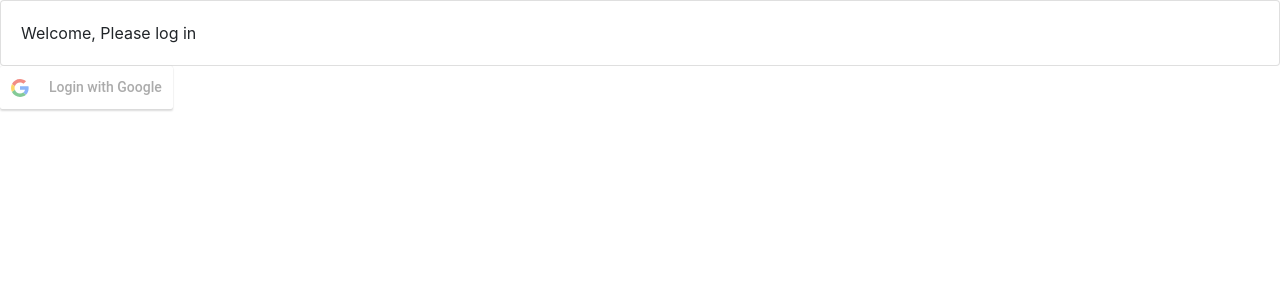
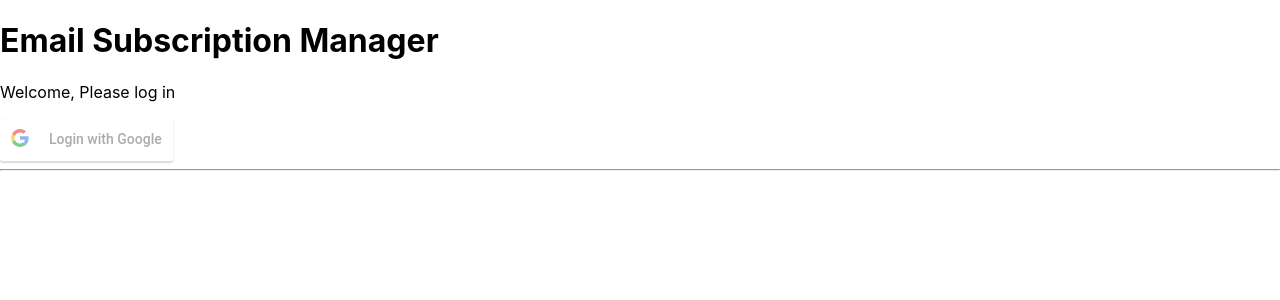
Before and after one commit to bixingxie/Email-Subscription-Manger, a React (Create React App) app in the folder esm-app/: page / in a window 1280 px wide. Shown: the top 300 px of the page. Built offline with nearby package versions, Linux system fonts and the light colour scheme.

Commit message:
Rendered vendor names and links in a table.

```diff
--- a/esm-app/src/App.js
+++ b/esm-app/src/App.js
@@ -1,10 +1,8 @@
 import React from "react";
 import { GoogleLogin } from "react-google-login";
 import { GoogleLogout } from "react-google-login";
-import "bootstrap/dist/css/bootstrap.min.css";
+import { Jumbotron, Button, Table } from "reactstrap";
 import "./App.css";
-import Card from "react-bootstrap/Card";
-import { Button } from 'reactstrap';
 
 // Given by Google API
 const CLIENT_ID =
@@ -12,37 +10,63 @@ const CLIENT_ID =
 
 class App extends React.Component {
   render() {
-    var login = <Login />
+    var login = <Login />;
 
-    return (
-      <div>
-      {login}
-      </div>
-    )
+    return <div>{login}</div>;
   }
 }
 
-class SubManager extends React.Component {
+class SubscriptionManager extends React.Component {
   constructor() {
-    super()
-    this.state = {data: null}
+    super();
+    this.state = { data: null };
   }
+
   componentDidMount() {
-    var data = fetch('http://localhost:4000/subscriptionManagement/', {
+    fetch("http://localhost:4000/subscriptionManagement/", {
       headers: {
         Accept: "application/json",
         "Content-Type": "application/json"
-      }})
-    .then(response => response.json())
-    .then(data => this.setState({ data: data }));
+      }
+    })
+      .then(response => response.json())
+      .then(data => this.setState({ data: data }));
   }
+
   render() {
-    console.log(this.state.data)
+    // console.log(this.state.data);
+    const data = this.state.data
+    if (data !== null) {
+      Object.keys(data).forEach((item) => {
+        console.log(item)
+        console.log(data[item]['subscription'][0][1])
+      })
+    }
 
     return (
-      <div>
-      </div>
-    )
+      <Table>
+        <thead>
+          <tr>
+            <th>Vendor Name</th>
+            <th>Unsubscribe Link</th>
+          </tr>
+        </thead>
+        <tbody>
+          {
+            this.state.data ? Object.keys(this.state.data).map(
+              (key) => {
+                return (
+                  <tr>
+                    <td>{key}</td>
+                    <td>{data[key]['subscription'][0][1]}</td>
+                  </tr>
+                )
+              }
+            ) : null
+          }
+        </tbody>
+            </Table>
+    );
   }
 }
 
@@ -56,7 +80,7 @@ class Login extends React.Component {
       userName: null,
       tokenObj: null,
       token: "",
-      subscriptions:  {}
+      subscriptions: {}
     };
   }
 
@@ -99,25 +123,22 @@ class Login extends React.Component {
   };
 
   showSubscriptions = () => {
-    this.setState({managerOpen: !this.state.managerOpen})
-  }
+    this.setState({ managerOpen: !this.state.managerOpen });
+  };
 
   render() {
-    let button;
-    const cardText = this.state.isAuthenticated
-      ? this.state.userName
-      : "Please log in";
+    let logInOrOutButton;
 
     if (this.state.isAuthenticated) {
-      button = (
+      logInOrOutButton = (
         <GoogleLogout
           clientId={CLIENT_ID}
           buttonText="Logout"
           onLogoutSuccess={this.logout}
         />
-      )
+      );
     } else {
-      button = (
+      logInOrOutButton = (
         <GoogleLogin
           clientId={CLIENT_ID}
           scope="https://mail.google.com/"
@@ -128,21 +149,27 @@ class Login extends React.Component {
         />
       );
     }
-    let manager
-    if (this.state.managerOpen) {
-      manager = <SubManager />
-    }
 
     return (
       <div>
-        <Card>
-          <Card.Body>Welcome, {cardText}</Card.Body>
-        </Card>
-        {button}
-        {this.state.isAuthenticated ? (
-            <Button onClick={this.showSubscriptions}>Manage Subscriptions</Button>
-        ) : null}
-        {manager}
+        <Jumbotron>
+          <h1 className="title"> Email Subscription Manager </h1>
+          <p className="subtitle">
+            {" "}
+            Welcome,{" "}
+            {this.state.isAuthenticated
+              ? this.state.userName
+              : "Please log in"}{" "}
+          </p>
+          {logInOrOutButton}
+          <hr />
+          {this.state.isAuthenticated ? (
+            <Button color="primary" onClick={this.showSubscriptions}>
+              Manage Subscriptions
+            </Button>
+          ) : null}
+          {this.state.managerOpen ? <SubscriptionManager /> : null}
+        </Jumbotron>
       </div>
     );
   }
```
